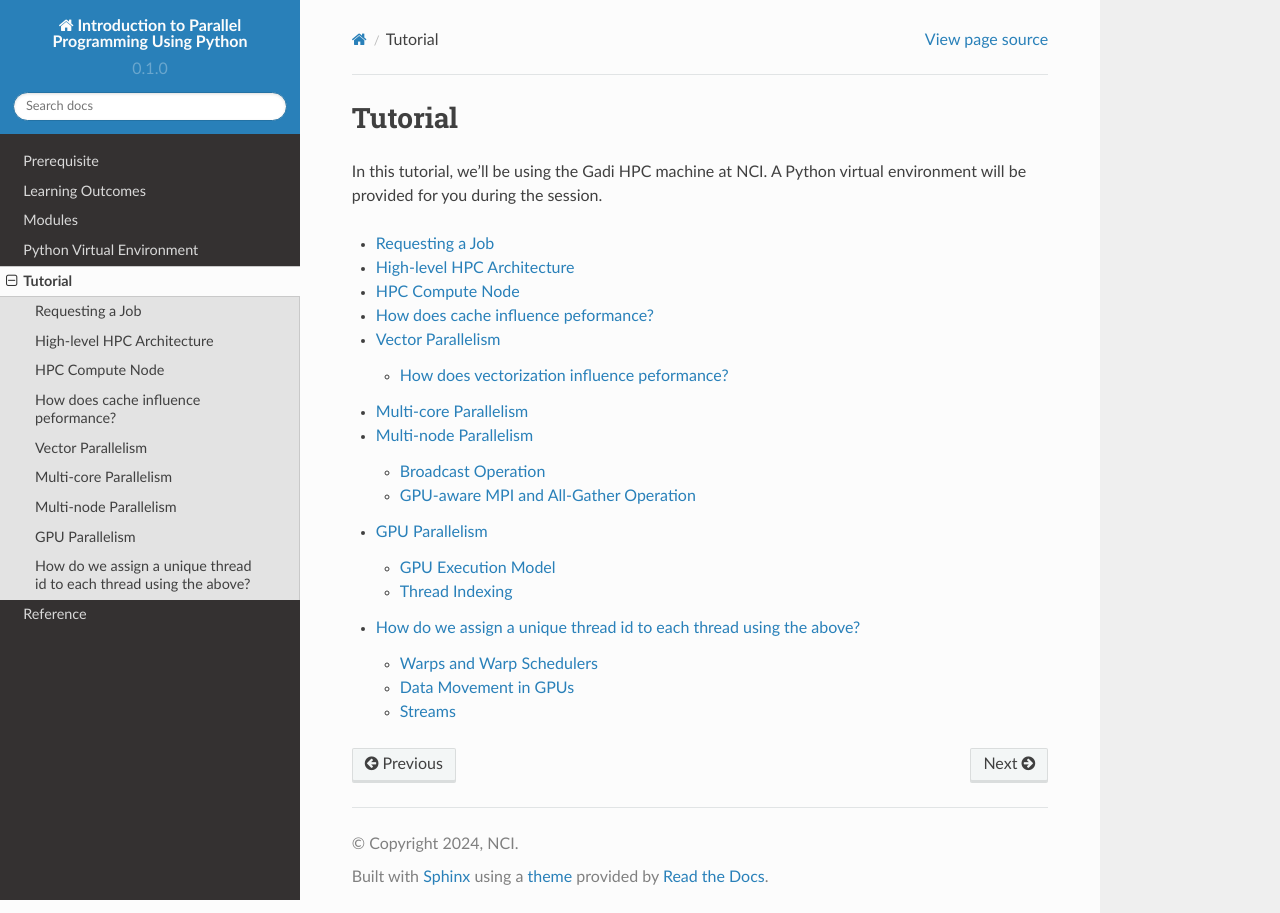
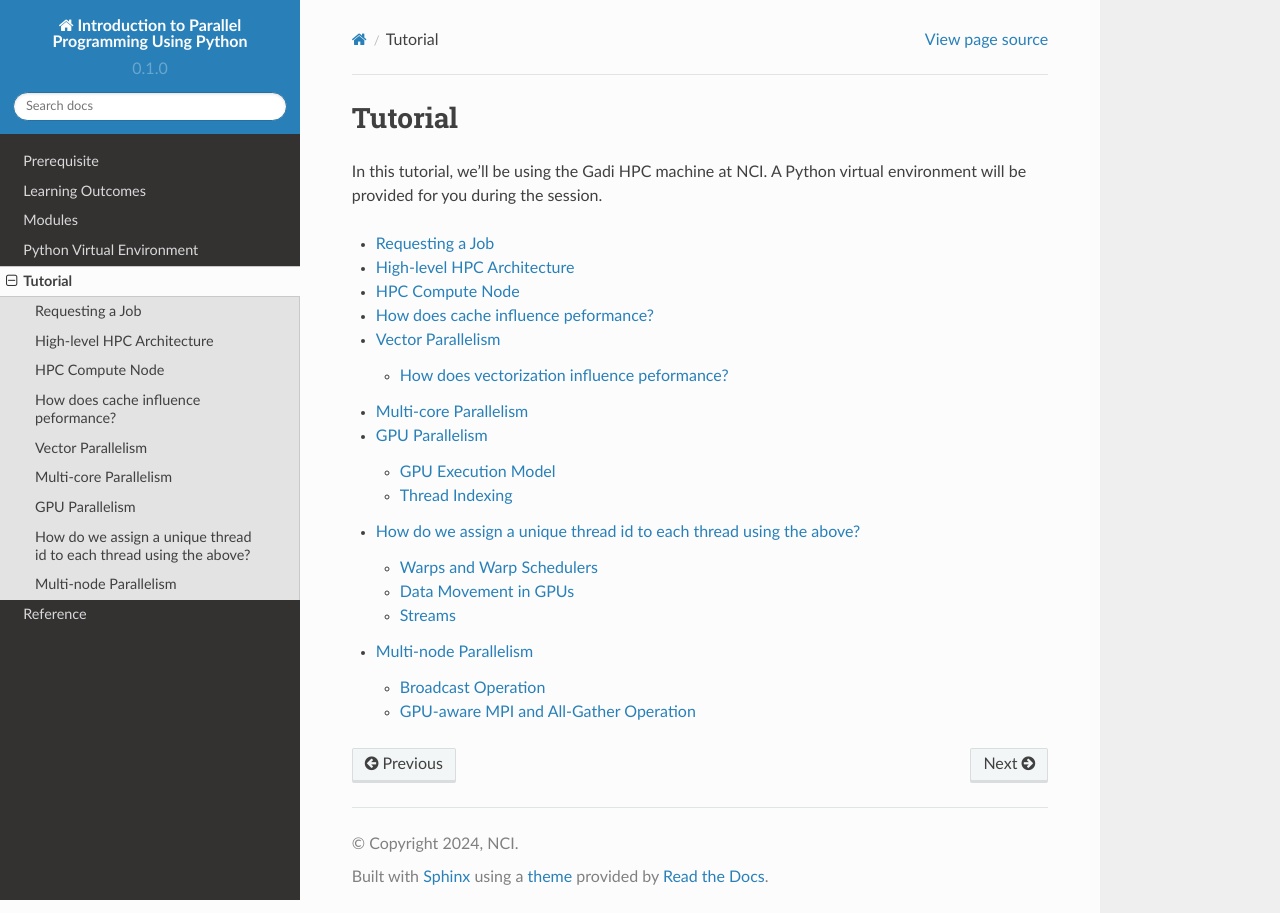
Before and after one commit to NCI900-Training-Organisation/intro-to-parallel-programming, a Sphinx documentation site: the page built from docs/source/tutorial.rst, in a window 1280 px wide. Built offline with Sphinx 7.4.7 and the Read the Docs theme 2.0.0, drawn with Linux system fonts in a browser that asks for light colours.

Commit message:
tree corrected

```diff
--- a/docs/source/tutorial.rst
+++ b/docs/source/tutorial.rst
@@ -12,5 +12,5 @@ In this tutorial, we'll be using the Gadi HPC machine at NCI. A Python virtual e
     tutorial/hpc_node
     tutorial/vector
     tutorial/multicore
+    tutorial/gpu
     tutorial/multinode
-    tutorial/gpu
```
